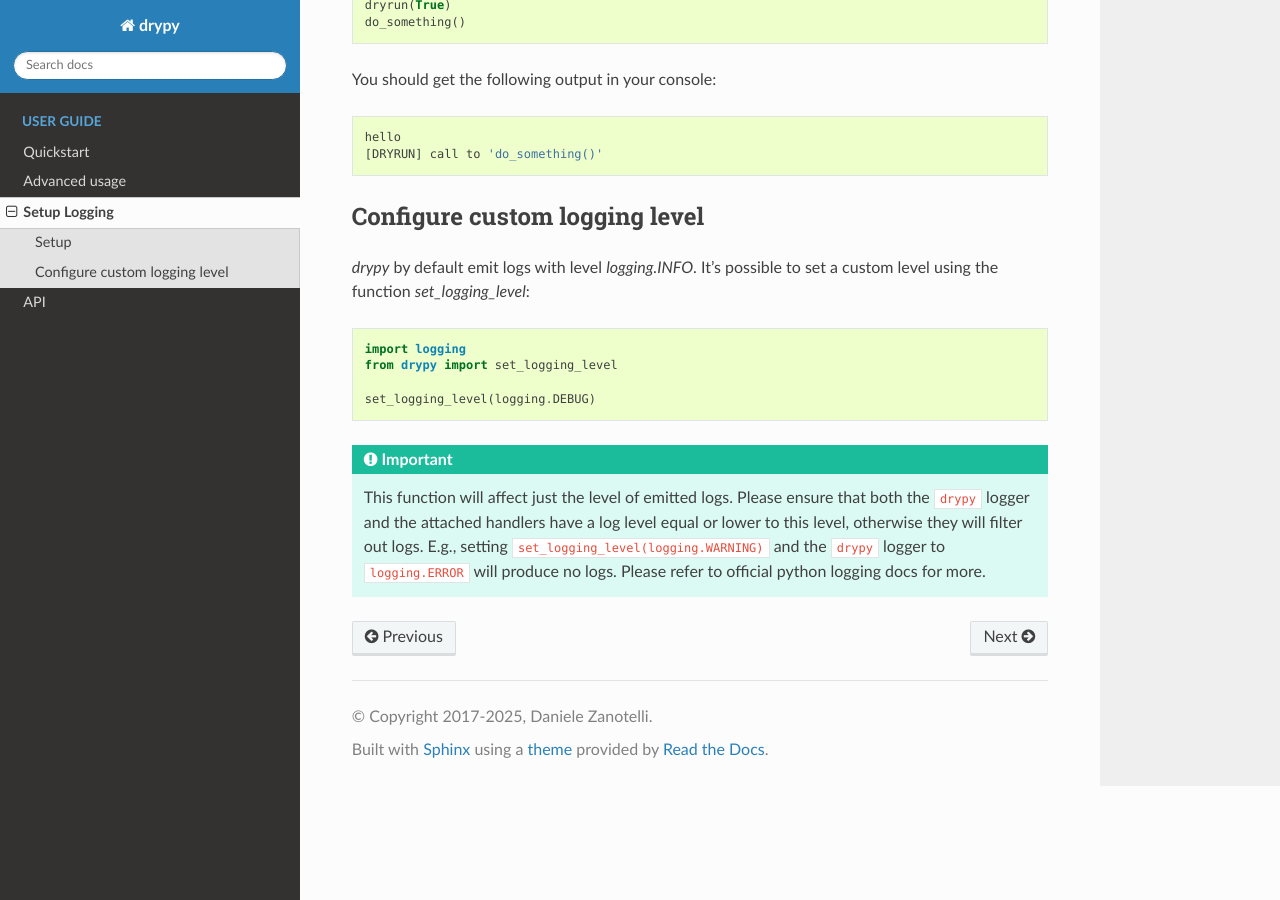
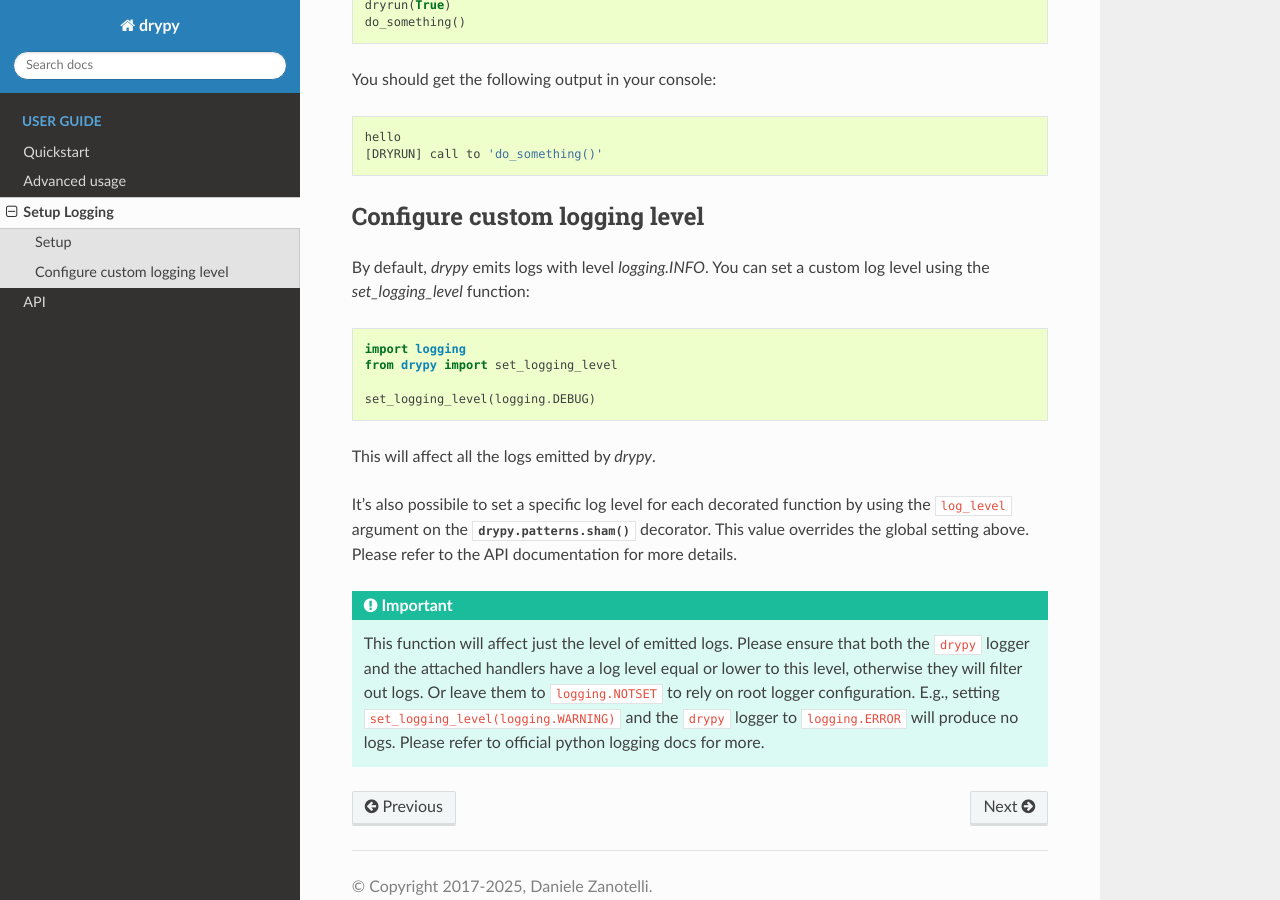
Before and after one commit to dzanotelli/drypy, a Sphinx documentation site: the page built from drypy/docs/setup_logging.rst, in a window 1280 px wide and 900 px high, scrolled down 735 px. Built offline with Sphinx 7.4.7 and the Read the Docs theme 3.1.0, drawn with Linux system fonts in a browser that asks for light colours.

Commit message:
Enhanced documentation

```diff
--- a/drypy/docs/setup_logging.rst
+++ b/drypy/docs/setup_logging.rst
@@ -48,8 +48,8 @@ You should get the following output in your console:
 Configure custom logging level
 ------------------------------
 
-`drypy` by default emit logs with level `logging.INFO`.
-It's possible to set a custom level using the function `set_logging_level`:
+By default, `drypy` emits logs with level `logging.INFO`.
+You can set a custom log level using the `set_logging_level` function:
 
 .. code-block:: python
 
@@ -58,11 +58,20 @@ It's possible to set a custom level using the function `set_logging_level`:
 
     set_logging_level(logging.DEBUG)
 
+This will affect all the logs emitted by `drypy`.
+
+It's also possibile to set a specific log level for each decorated function
+by using the :code:`log_level` argument on the :func:`drypy.patterns.sham`
+decorator. This value overrides the global setting above.
+Please refer to the API documentation for more details.
+
 .. important::
 
     This function will affect just the level of emitted logs. Please ensure
     that both the :code:`drypy` logger and the attached handlers have a log
     level equal or lower to this level, otherwise they will filter out logs.
+    Or leave them to :code:`logging.NOTSET` to rely on root logger
+    configuration.
     E.g., setting :code:`set_logging_level(logging.WARNING)` and the
     :code:`drypy` logger to :code:`logging.ERROR` will produce no logs.
     Please refer to official python logging docs for more.
```
